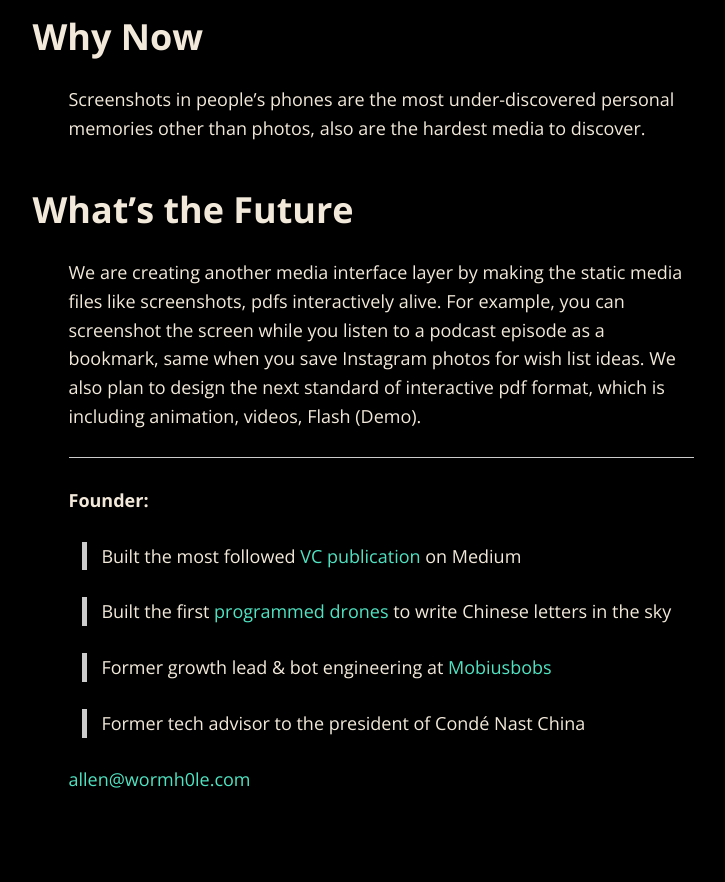
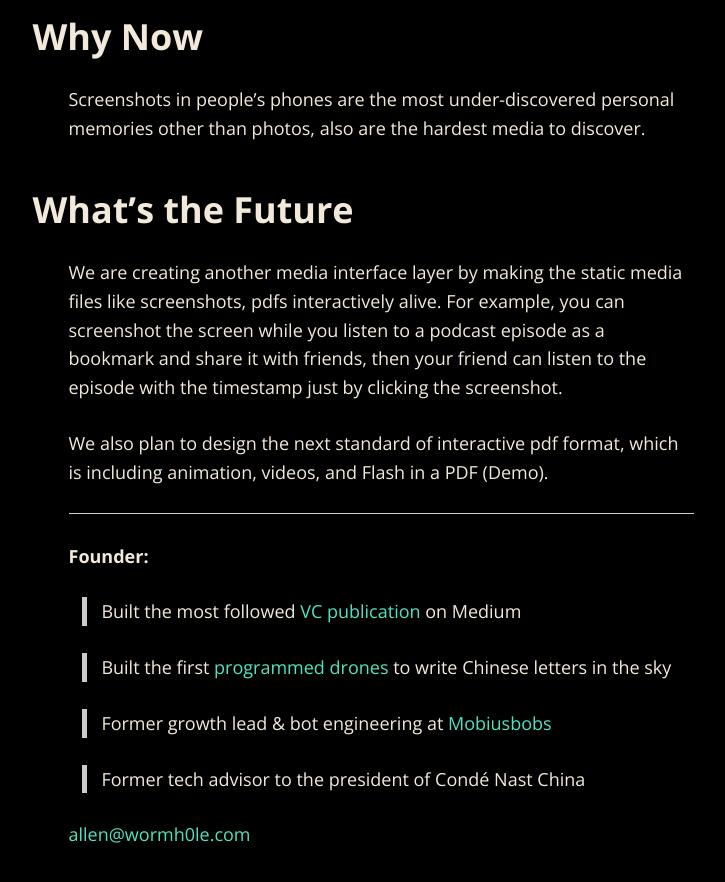
Before and after one commit to tarsmachine/tarsmachine.github.io, a Jekyll site: the page built from index.md, in a window 1280 px wide and 900 px high, scrolled down 3075 px. Shown: the top 882 px of the window, without its empty margins (259-984 px from the left). Built offline with Jekyll 4.4.1, drawn with Linux system fonts in a browser that asks for light colours; nearby versions of some CDN libraries.

Commit message:
Update Lines

```diff
--- a/index.md
+++ b/index.md
@@ -99,7 +99,9 @@ Screenshots in people's phones are the most under-discovered personal memories o
 
 ### What's the Future
 
-We are creating another media interface layer by making the static media files like screenshots, pdfs interactively alive. For example, you can screenshot the screen while you listen to a podcast episode as a bookmark, same when you save Instagram photos for wish list ideas. We also plan to design the next standard of interactive pdf format, which is including animation, videos, Flash (Demo).
+We are creating another media interface layer by making the static media files like screenshots, pdfs interactively alive. For example, you can screenshot the screen while you listen to a podcast episode as a bookmark and share it with friends, then your friend can listen to the episode with the timestamp just by clicking the screenshot.
+
+We also plan to design the next standard of interactive pdf format, which is including animation, videos, and Flash in a PDF (Demo).
 
 
 
```
